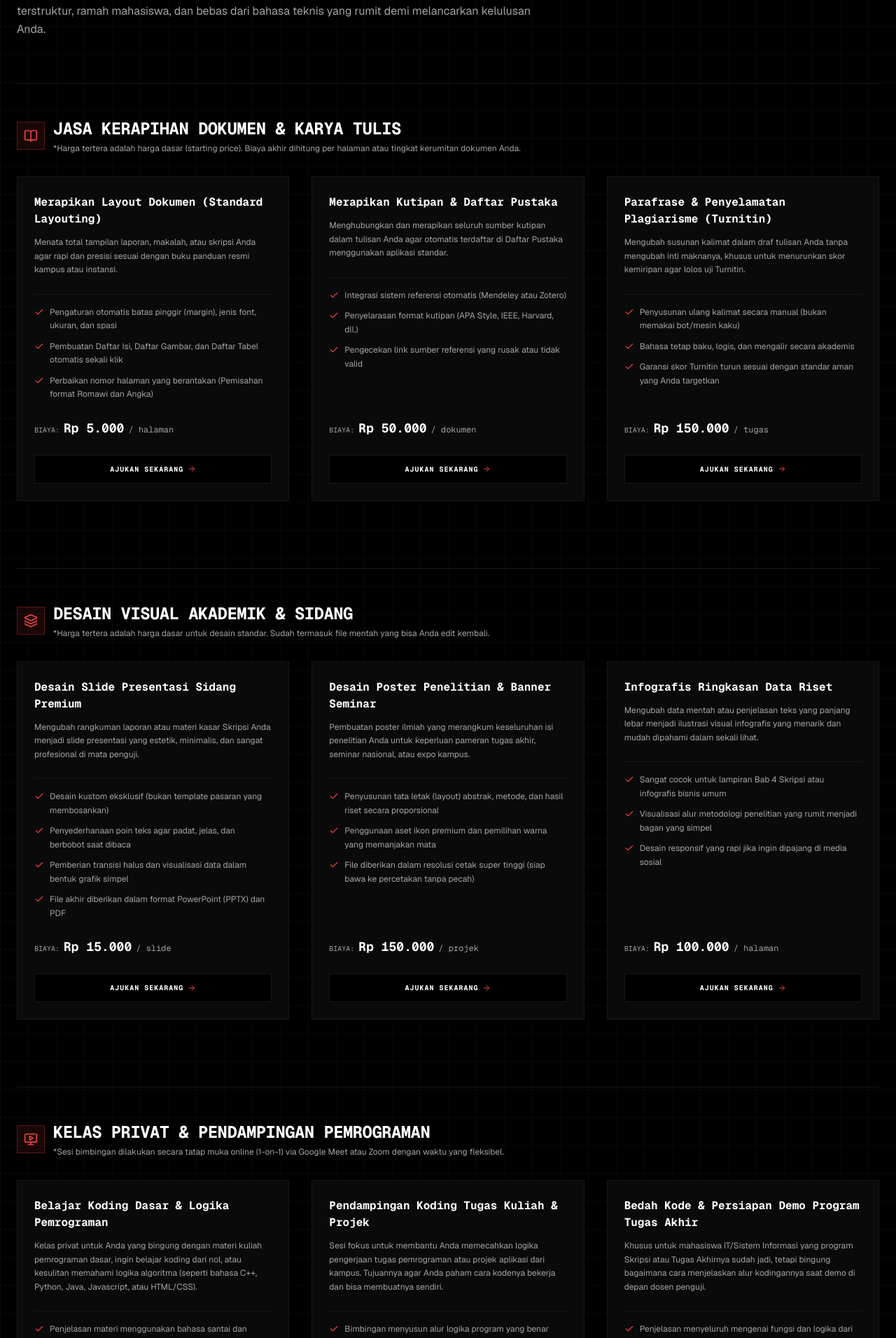
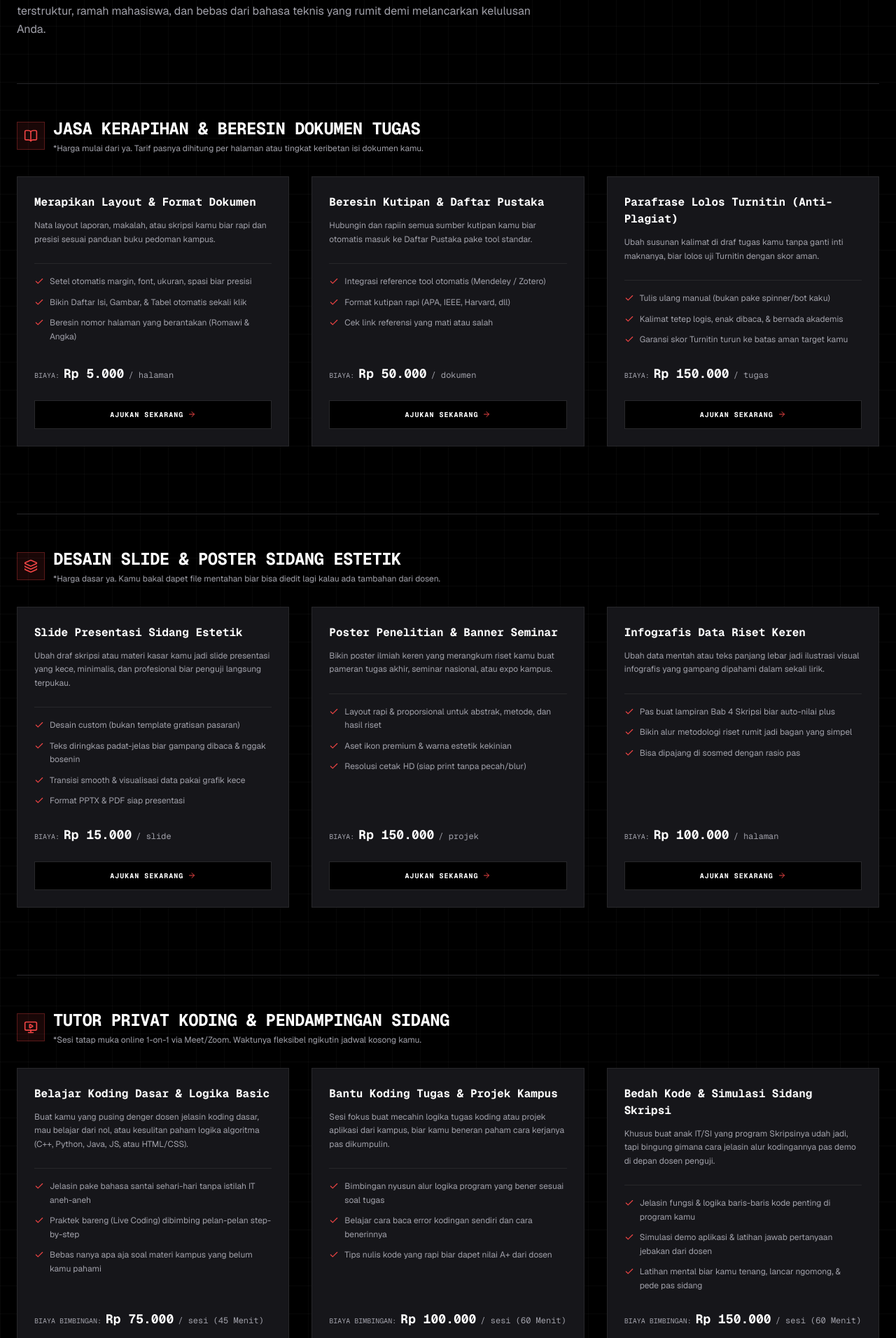
Before and after one commit to raflyrzp/kelarin, a Next.js app: page /academic in a window 1280 px wide. Shown: the part 348-2260 px from the top of the page at 70% size. Built offline with nearby package versions, Linux system fonts and the light colour scheme.

Commit message:
refactor: update service descriptions and UI copy to a more casual, conversational tone across academic and web development data files

```diff
--- a/src/app/globals.css
+++ b/src/app/globals.css
@@ -5,20 +5,22 @@
 :root {
   --background: #ffffff;
   --foreground: #000000;
-  --card-bg: #f9f9f9;
-  --border-color: #e5e5e5;
-  --text-muted: #737373;
+  --card-bg: #ffffff;
+  --border-color: #e5e7eb;
+  --text-muted: #6b7280;
   --grid-color: rgba(0, 0, 0, 0.04);
   --color-brand-red: #ef4444;
+  --section-muted-bg: #f3f4f6;
 }
 
 .dark {
   --background: #000000;
   --foreground: #ffffff;
-  --card-bg: #0a0a0a;
-  --border-color: #171717;
-  --text-muted: #a3a3a3;
+  --card-bg: #16161a;
+  --border-color: #27272a;
+  --text-muted: #a1a1aa;
   --grid-color: rgba(255, 255, 255, 0.03);
+  --section-muted-bg: #0d0d0f;
 }
 
 @theme inline {
@@ -30,6 +32,7 @@
   --color-card-bg: var(--card-bg);
   --color-border-color: var(--border-color);
   --color-text-muted: var(--text-muted);
+  --color-section-muted-bg: var(--section-muted-bg);
 }
 
 * {
--- a/src/components/Navbar.tsx
+++ b/src/components/Navbar.tsx
@@ -36,9 +36,6 @@ export default function Navbar() {
   };
 
   const menuItems = [
-    { label: "Why Choose Us", id: "why-choose-us" },
-    { label: "Workflow", id: "workflow" },
-    { label: "FAQ", id: "faq" },
     { label: "Contact", id: "contact" },
   ];
 
--- a/src/data/academic/design.json
+++ b/src/data/academic/design.json
@@ -1,43 +1,43 @@
 {
   "category": "Academic Design",
-  "sectionTitle": "Desain Visual Akademik & Sidang",
-  "disclaimer": "*Harga tertera adalah harga dasar untuk desain standar. Sudah termasuk file mentah yang bisa Anda edit kembali.",
+  "sectionTitle": "Desain Slide & Poster Sidang Estetik",
+  "disclaimer": "*Harga dasar ya. Kamu bakal dapet file mentahan biar bisa diedit lagi kalau ada tambahan dari dosen.",
   "services": [
     {
       "id": "design-slides",
-      "name": "Desain Slide Presentasi Sidang Premium",
+      "name": "Slide Presentasi Sidang Estetik",
       "startingPrice": 15000,
       "priceUnit": "slide",
-      "description": "Mengubah rangkuman laporan atau materi kasar Skripsi Anda menjadi slide presentasi yang estetik, minimalis, dan sangat profesional di mata penguji.",
+      "description": "Ubah draf skripsi atau materi kasar kamu jadi slide presentasi yang kece, minimalis, dan profesional biar penguji langsung terpukau.",
       "points": [
-        "Desain kustom eksklusif (bukan template pasaran yang membosankan)",
-        "Penyederhanaan poin teks agar padat, jelas, dan berbobot saat dibaca",
-        "Pemberian transisi halus dan visualisasi data dalam bentuk grafik simpel",
-        "File akhir diberikan dalam format PowerPoint (PPTX) dan PDF"
+        "Desain custom (bukan template gratisan pasaran)",
+        "Teks diringkas padat-jelas biar gampang dibaca & nggak bosenin",
+        "Transisi smooth & visualisasi data pakai grafik kece",
+        "Format PPTX & PDF siap presentasi"
       ]
     },
     {
       "id": "design-poster",
-      "name": "Desain Poster Penelitian & Banner Seminar",
+      "name": "Poster Penelitian & Banner Seminar",
       "startingPrice": 150000,
       "priceUnit": "projek",
-      "description": "Pembuatan poster ilmiah yang merangkum keseluruhan isi penelitian Anda untuk keperluan pameran tugas akhir, seminar nasional, atau expo kampus.",
+      "description": "Bikin poster ilmiah keren yang merangkum riset kamu buat pameran tugas akhir, seminar nasional, atau expo kampus.",
       "points": [
-        "Penyusunan tata letak (layout) abstrak, metode, dan hasil riset secara proporsional",
-        "Penggunaan aset ikon premium dan pemilihan warna yang memanjakan mata",
-        "File diberikan dalam resolusi cetak super tinggi (siap bawa ke percetakan tanpa pecah)"
+        "Layout rapi & proporsional untuk abstrak, metode, dan hasil riset",
+        "Aset ikon premium & warna estetik kekinian",
+        "Resolusi cetak HD (siap print tanpa pecah/blur)"
       ]
     },
     {
       "id": "design-infographic",
-      "name": "Infografis Ringkasan Data Riset",
+      "name": "Infografis Data Riset Keren",
       "startingPrice": 100000,
       "priceUnit": "halaman",
-      "description": "Mengubah data mentah atau penjelasan teks yang panjang lebar menjadi ilustrasi visual infografis yang menarik dan mudah dipahami dalam sekali lihat.",
+      "description": "Ubah data mentah atau teks panjang lebar jadi ilustrasi visual infografis yang gampang dipahami dalam sekali lirik.",
       "points": [
-        "Sangat cocok untuk lampiran Bab 4 Skripsi atau infografis bisnis umum",
-        "Visualisasi alur metodologi penelitian yang rumit menjadi bagan yang simpel",
-        "Desain responsif yang rapi jika ingin dipajang di media sosial"
+        "Pas buat lampiran Bab 4 Skripsi biar auto-nilai plus",
+        "Bikin alur metodologi riset rumit jadi bagan yang simpel",
+        "Bisa dipajang di sosmed dengan rasio pas"
       ]
     }
   ]
--- a/src/data/academic/formatting.json
+++ b/src/data/academic/formatting.json
@@ -1,42 +1,42 @@
 {
   "category": "Academic Formatting",
-  "sectionTitle": "Jasa Kerapihan Dokumen & Karya Tulis",
-  "disclaimer": "*Harga tertera adalah harga dasar (starting price). Biaya akhir dihitung per halaman atau tingkat kerumitan dokumen Anda.",
+  "sectionTitle": "Jasa Kerapihan & Beresin Dokumen Tugas",
+  "disclaimer": "*Harga mulai dari ya. Tarif pasnya dihitung per halaman atau tingkat keribetan isi dokumen kamu.",
   "services": [
     {
       "id": "format-standard",
-      "name": "Merapikan Layout Dokumen (Standard Layouting)",
+      "name": "Merapikan Layout & Format Dokumen",
       "startingPrice": 5000,
       "priceUnit": "halaman",
-      "description": "Menata total tampilan laporan, makalah, atau skripsi Anda agar rapi dan presisi sesuai dengan buku panduan resmi kampus atau instansi.",
+      "description": "Nata layout laporan, makalah, atau skripsi kamu biar rapi dan presisi sesuai panduan buku pedoman kampus.",
       "points": [
-        "Pengaturan otomatis batas pinggir (margin), jenis font, ukuran, dan spasi",
-        "Pembuatan Daftar Isi, Daftar Gambar, dan Daftar Tabel otomatis sekali klik",
-        "Perbaikan nomor halaman yang berantakan (Pemisahan format Romawi dan Angka)"
+        "Setel otomatis margin, font, ukuran, spasi biar presisi",
+        "Bikin Daftar Isi, Gambar, & Tabel otomatis sekali klik",
+        "Beresin nomor halaman yang berantakan (Romawi & Angka)"
       ]
     },
     {
       "id": "format-citation",
-      "name": "Merapikan Kutipan & Daftar Pustaka",
+      "name": "Beresin Kutipan & Daftar Pustaka",
       "startingPrice": 50000,
       "priceUnit": "dokumen",
-      "description": "Menghubungkan dan merapikan seluruh sumber kutipan dalam tulisan Anda agar otomatis terdaftar di Daftar Pustaka menggunakan aplikasi standar.",
+      "description": "Hubungin dan rapiin semua sumber kutipan kamu biar otomatis masuk ke Daftar Pustaka pake tool standar.",
       "points": [
-        "Integrasi sistem referensi otomatis (Mendeley atau Zotero)",
-        "Penyelarasan format kutipan (APA Style, IEEE, Harvard, dll.)",
-        "Pengecekan link sumber referensi yang rusak atau tidak valid"
+        "Integrasi reference tool otomatis (Mendeley / Zotero)",
+        "Format kutipan rapi (APA, IEEE, Harvard, dll)",
+        "Cek link referensi yang mati atau salah"
       ]
     },
     {
       "id": "format-paraphrase",
-      "name": "Parafrase & Penyelamatan Plagiarisme (Turnitin)",
+      "name": "Parafrase Lolos Turnitin (Anti-Plagiat)",
       "startingPrice": 150000,
       "priceUnit": "tugas",
-      "description": "Mengubah susunan kalimat dalam draf tulisan Anda tanpa mengubah inti maknanya, khusus untuk menurunkan skor kemiripan agar lolos uji Turnitin.",
+      "description": "Ubah susunan kalimat di draf tugas kamu tanpa ganti inti maknanya, biar lolos uji Turnitin dengan skor aman.",
       "points": [
-        "Penyusunan ulang kalimat secara manual (bukan memakai bot/mesin kaku)",
-        "Bahasa tetap baku, logis, dan mengalir secara akademis",
-        "Garansi skor Turnitin turun sesuai dengan standar aman yang Anda targetkan"
+        "Tulis ulang manual (bukan pake spinner/bot kaku)",
+        "Kalimat tetep logis, enak dibaca, & bernada akademis",
+        "Garansi skor Turnitin turun ke batas aman target kamu"
       ]
     }
   ]
--- a/src/data/academic/tutor.json
+++ b/src/data/academic/tutor.json
@@ -1,42 +1,42 @@
 {
   "category": "Academic Tutor",
-  "sectionTitle": "Kelas Privat & Pendampingan Pemrograman",
-  "disclaimer": "*Sesi bimbingan dilakukan secara tatap muka online (1-on-1) via Google Meet atau Zoom dengan waktu yang fleksibel.",
+  "sectionTitle": "Tutor Privat Koding & Pendampingan Sidang",
+  "disclaimer": "*Sesi tatap muka online 1-on-1 via Meet/Zoom. Waktunya fleksibel ngikutin jadwal kosong kamu.",
   "services": [
     {
       "id": "tutor-fundamental",
-      "name": "Belajar Koding Dasar & Logika Pemrograman",
+      "name": "Belajar Koding Dasar & Logika Basic",
       "startingPrice": 75000,
       "priceUnit": "sesi (45 Menit)",
-      "description": "Kelas privat untuk Anda yang bingung dengan materi kuliah pemrograman dasar, ingin belajar koding dari nol, atau kesulitan memahami logika algoritma (seperti bahasa C++, Python, Java, Javascript, atau HTML/CSS).",
+      "description": "Buat kamu yang pusing denger dosen jelasin koding dasar, mau belajar dari nol, atau kesulitan paham logika algoritma (C++, Python, Java, JS, atau HTML/CSS).",
       "points": [
-        "Penjelasan materi menggunakan bahasa santai dan contoh nyata, tanpa istilah IT yang rumit",
-        "Praktik langsung (Live Coding) bersama dibimbing pelan-pelan langkah demi langkah",
-        "Bebas berkonsultasi mengenai materi dasar kampus yang belum Anda pahami di kelas"
+        "Jelasin pake bahasa santai sehari-hari tanpa istilah IT aneh-aneh",
+        "Praktek bareng (Live Coding) dibimbing pelan-pelan step-by-step",
+        "Bebas nanya apa aja soal materi kampus yang belum kamu pahami"
       ]
     },
     {
       "id": "tutor-assignment",
-      "name": "Pendampingan Koding Tugas Kuliah & Projek",
+      "name": "Bantu Koding Tugas & Projek Kampus",
       "startingPrice": 100000,
       "priceUnit": "sesi (60 Menit)",
-      "description": "Sesi fokus untuk membantu Anda memecahkan logika pengerjaan tugas pemrograman atau projek aplikasi dari kampus. Tujuannya agar Anda paham cara kodenya bekerja dan bisa membuatnya sendiri.",
+      "description": "Sesi fokus buat mecahin logika tugas koding atau projek aplikasi dari kampus, biar kamu beneran paham cara kerjanya pas dikumpulin.",
       "points": [
-        "Bimbingan menyusun alur logika program yang benar sesuai dengan instruksi soal tugas",
-        "Edukasi cara membaca error secara mandiri dan cara memperbaikinya",
-        "Konsultasi cara merapikan struktur kode agar terlihat profesional dan mendapat nilai maksimal"
+        "Bimbingan nyusun alur logika program yang bener sesuai soal tugas",
+        "Belajar cara baca error kodingan sendiri dan cara benerinnya",
+        "Tips nulis kode yang rapi biar dapet nilai A+ dari dosen"
       ]
     },
     {
       "id": "tutor-thesis-code",
-      "name": "Bedah Kode & Persiapan Demo Program Tugas Akhir",
+      "name": "Bedah Kode & Simulasi Sidang Skripsi",
       "startingPrice": 150000,
       "priceUnit": "sesi (60 Menit)",
-      "description": "Khusus untuk mahasiswa IT/Sistem Informasi yang program Skripsi atau Tugas Akhirnya sudah jadi, tetapi bingung bagaimana cara menjelaskan alur kodingannya saat demo di depan dosen penguji.",
+      "description": "Khusus buat anak IT/SI yang program Skripsinya udah jadi, tapi bingung gimana cara jelasin alur kodingannya pas demo di depan dosen penguji.",
       "points": [
-        "Penjelasan menyeluruh mengenai fungsi dan logika dari setiap baris kode penting di program Anda",
-        "Simulasi jalannya demo aplikasi dan pelatihan cara menjawab pertanyaan teknis dari dosen",
-        "Pelatihan mental agar Anda tenang, lancar berbicara, dan percaya diri saat sidang"
+        "Jelasin fungsi & logika baris-baris kode penting di program kamu",
+        "Simulasi demo aplikasi & latihan jawab pertanyaan jebakan dari dosen",
+        "Latihan mental biar kamu tenang, lancar ngomong, & pede pas sidang"
       ]
     }
   ]
--- a/src/data/web-development/bundles.json
+++ b/src/data/web-development/bundles.json
@@ -1,58 +1,58 @@
 {
-  "sectionTitle": "Paket Pembuatan Website Siap Pakai",
-  "disclaimer": "*Harga tertera adalah harga pasti untuk fitur standar paket. Biaya akhir bisa berubah tergantung jika Anda meminta request fitur tambahan di luar paket.",
+  "sectionTitle": "Pilihan Paket Web Sat-Set",
+  "disclaimer": "*Harga di bawah udah pas buat fitur standar. Kalau mau request fitur aneh-aneh di luar paket, kita bisa obrolin lagi harganya santai.",
   "items": [
     {
       "id": "pkg-portfolio",
-      "name": "Website Profil Pribadi / CV Online",
+      "name": "Web CV & Portofolio Keren",
       "fixedPrice": 450000,
-      "badge": "Rekomendasi Mahasiswa",
-      "description": "Website personal untuk memamerkan biodata, keahlian, pengalaman organisasi, dan hasil karya. Sangat bagus untuk menaikkan nilai jual di mata HRD atau dosen.",
+      "badge": "Pas Buat Mahasiswa",
+      "description": "Biar CV kamu nggak cuma PDF biasa. Pamerin biodata, skill, pengalaman organisasi, dan karya kamu lewat web interaktif biar HRD atau dosen pembimbing auto-terpukau.",
       "points": [
-        "1 Halaman Utama dengan desain premium & elegan",
-        "Galeri portofolio proyek yang bisa diklik",
-        "Tombol download berkas CV langsung",
-        "Tampilan otomatis rapi saat dibuka di HP/Laptop",
-        "Dibantu upload ke internet sampai website live"
+        "1 Halaman Utama dengan desain custom estetik",
+        "Galeri project yang interaktif & bisa diklik",
+        "Tombol download CV PDF langsung sekali klik",
+        "Tampilan responsive & rapi di HP/Laptop/Tablet",
+        "Dibantu hosting gratisan sampai web kamu online"
       ]
     },
     {
       "id": "pkg-landing",
-      "name": "Halaman Promosi Digital (Landing Page)",
+      "name": "Landing Page Promosi Kece",
       "fixedPrice": 750000,
-      "badge": "Fokus Bisnis",
-      "description": "Satu halaman website terfokus untuk mengenalkan produk, jasa, acara kampus, atau branding organisasi agar pengunjung langsung tertarik menghubungi WhatsApp Anda.",
+      "badge": "Cocok Buat Bisnis",
+      "description": "Satu halaman website fokus promosiin produk, jasa, event kampus, atau organisasi kamu biar audiens langsung kepincut hubungi WA kamu.",
       "points": [
-        "Desain bagian atas yang memikat & profesional",
-        "Menu tanya-jawab (FAQ) lipat yang rapi",
-        "Tombol order khusus langsung terhubung ke WhatsApp",
-        "Website super ringan & cepat dibuka di HP"
+        "Desain bagian atas yang eye-catching & estetik",
+        "Tanya-Jawab (FAQ) lipat biar rapi",
+        "Tombol order instan langsung nyambung ke WhatsApp",
+        "Website super enteng & loading cepet banget di HP"
       ]
     },
     {
       "id": "pkg-ecommerce",
-      "name": "Website Toko Online (Katalog WhatsApp)",
+      "name": "Toko Online Katalog WhatsApp",
       "fixedPrice": 1850000,
-      "badge": "Paling Laris",
-      "description": "Website toko online tanpa ribet database untuk memajang produk dagangan. Pembeli bisa pilih barang, masuk keranjang, dan saat checkout nota otomatis terkirim rapi ke WhatsApp Anda.",
+      "badge": "Paling Populer",
+      "description": "Mau jualan tapi males ribet kelola database? Di sini pembeli bisa pilih barang, masukin keranjang, dan pas checkout detail belanjaan otomatis ke-WA ke nomor kamu.",
       "points": [
-        "Halaman galeri katalog produk & detail produk",
-        "Sistem keranjang belanja (Bisa beli banyak barang sekaligus)",
-        "Formulir data pengiriman pembeli (Nama, Alamat, No HP)",
-        "Checkout otomatis menyusun nota rapi langsung ke WA Anda"
+        "Galeri katalog barang yang rapi dan detail",
+        "Keranjang belanja keren (Bisa checkout banyak barang)",
+        "Isian data kirim pembeli (Nama, Alamat, dll)",
+        "Format nota belanja rapi langsung masuk ke WhatsApp kamu"
       ]
     },
     {
       "id": "pkg-lms",
-      "name": "Website Kelas & Pembelajaran Online (LMS)",
+      "name": "Web Kelas & Belajar Online (LMS)",
       "fixedPrice": 2450000,
-      "badge": "Sistem Lengkap",
-      "description": "Website sistem sekolah atau tempat les digital. Sangat pas untuk demo tugas besar kuliah atau instansi yang ingin membagikan materi, kuis, dan pengumpulan tugas secara terpusat.",
+      "badge": "Fitur Lengkap",
+      "description": "Sistem e-learning lengkap buat tugas kuliah atau bisnis les digital kamu. Bisa share materi, kuis seru, dan kumpulin tugas dalam satu tempat.",
       "points": [
-        "Pemisahan hak akses (Halaman Pengajar vs Halaman Murid)",
-        "Menu pengisian materi belajar per bab (Teks/Video)",
-        "Fitur ujian/kuis online pilihan ganda dengan skor otomatis",
-        "Formulir aman untuk murid mengunggah file tugas"
+        "Akses khusus (Halaman Tentor vs Halaman Siswa)",
+        "Input materi belajar per bab (Teks, PDF, Video)",
+        "Kuis pilihan ganda dengan hitung nilai otomatis",
+        "Upload file tugas siswa aman anti-nyasar"
       ]
     }
   ]
--- a/src/data/web-development/others.json
+++ b/src/data/web-development/others.json
@@ -1,19 +1,19 @@
 {
-  "sectionTitle": "Layanan Pendukung Lainnya",
+  "sectionTitle": "Jasa Tambahan Lainnya",
   "items": [
     {
       "id": "other-debugging",
-      "name": "Perbaikan Error & Bug Program",
+      "name": "Beresin Error & Bug Kodingan",
       "startingPrice": 100000,
       "priceUnit": "kasus",
-      "description": "Solusi darurat untuk Anda yang kodenya mendadak macet, muncul eror merah, atau tidak jalan menjelang deadline pengumpulan tugas kuliah atau perilisan web. Cukup kirim kodenya, biar saya yang beresin erornya sampai lancar kembali."
+      "description": "Pusing kode kodingan kamu mendadak macet, muncul eror merah, atau nggak jalan pas deket deadline? Santai, kirim aja filenya ke kita, biar kita beresin erornya sampai jalan normal."
     },
     {
       "id": "other-tutor",
-      "name": "Belajar Pemrograman Privat (Tutor 1-on-1)",
+      "name": "Tutor Koding Privat (1-on-1)",
       "startingPrice": 100000,
       "priceUnit": "jam",
-      "description": "Sesi belajar santai secara privat melalui Google Meet atau Zoom. Sangat fleksibel untuk mahasiswa yang bingung materi kuliah, butuh dibimbing pelan-pelan saat bikin tugas kampus, atau masyarakat umum yang ingin belajar pemrograman dari nol."
+      "description": "Belajar koding santai lewat Google Meet atau Zoom. Cocok banget buat mahasiswa yang pusing dengerin dosen, butuh dibimbing ngerjain tugas, atau siapa aja yang mau belajar koding dari nol."
     }
   ]
 }
```
Also changed, not shown: src/app/page.tsx (+55 -49 lines), src/data/web-development-matrix.json (+43 -43 lines), 1 other file (tests, documents, lock files or other folders).
